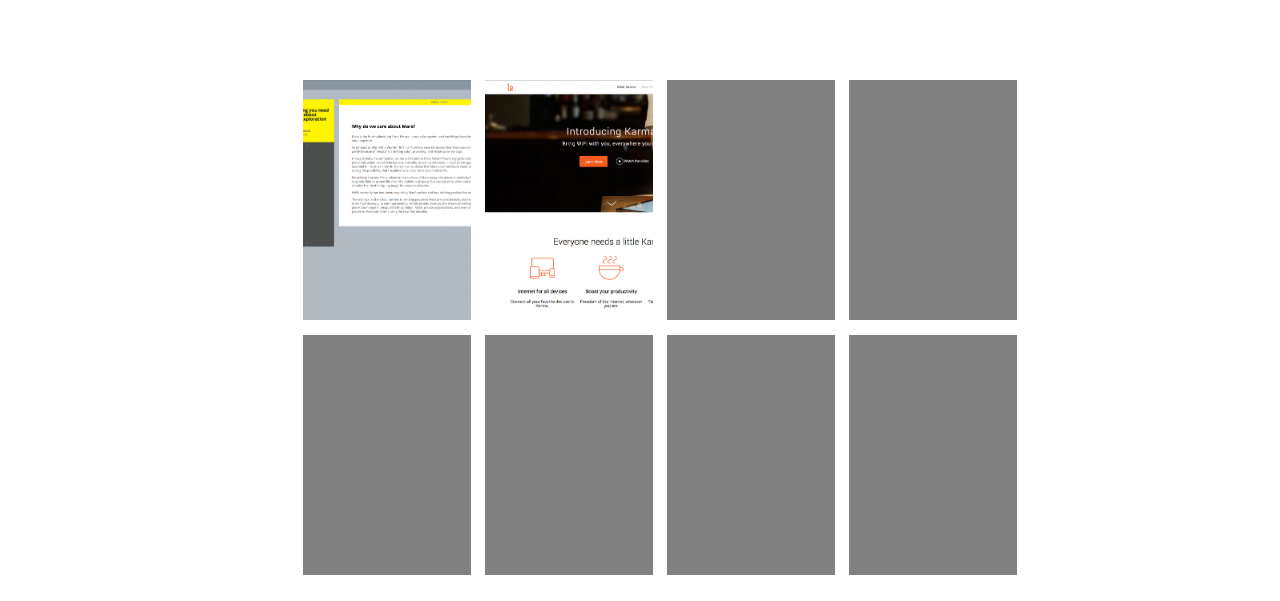
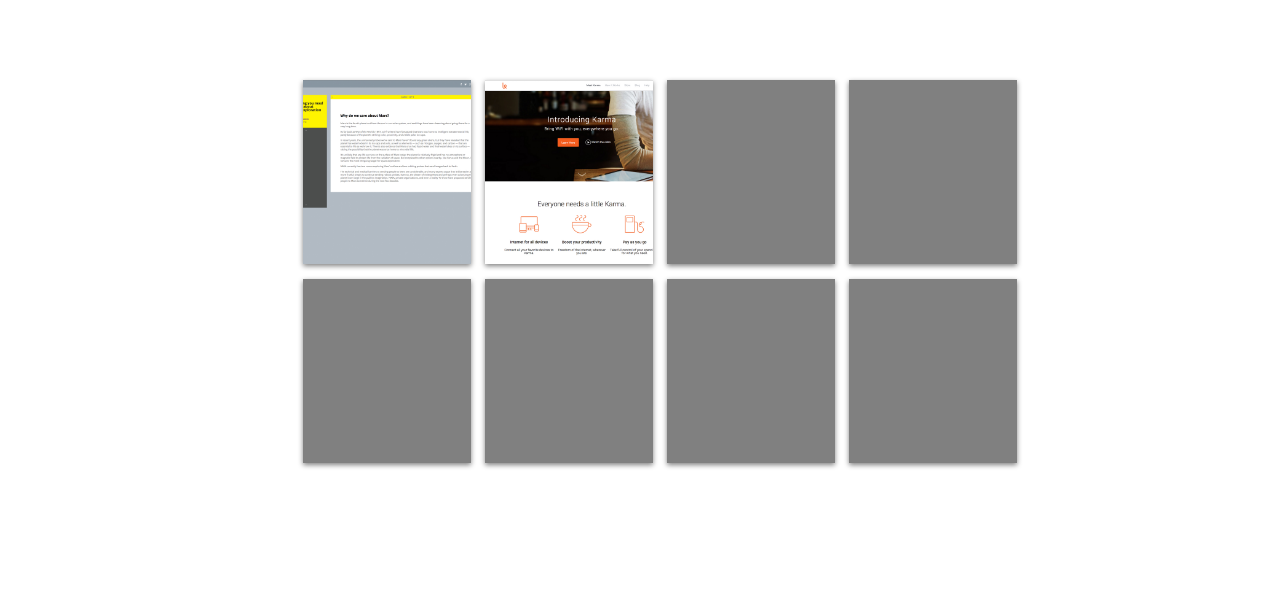
Before and after one commit to mingchenshen/personal-portfolio, a plain HTML site: page index.html in a window 1280 px wide. Shown: the part 199-800 px from the top of the page. Drawn offline with Linux system fonts and the light colour scheme.

Commit message:
viewport height sizing

```diff
--- a/mainstyles.css
+++ b/mainstyles.css
@@ -80,10 +80,11 @@ body{
 
 ul.work-grid li{
 	float: left;
-	height: 15em;
+	height: 23vh;
 	width: 23%;
 	margin: 1%;
 	background-color: grey;
+	box-shadow: 0px 2px 5px grey;
 }
 
 ul.work-grid li.wg1{
```
